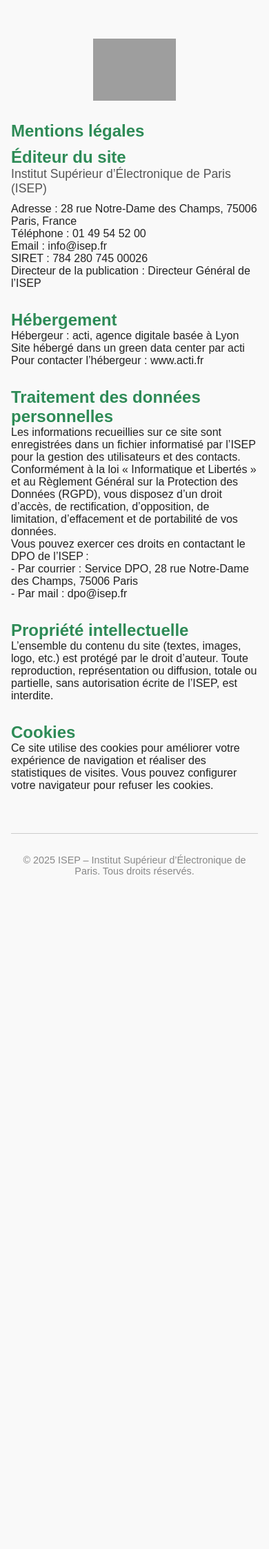
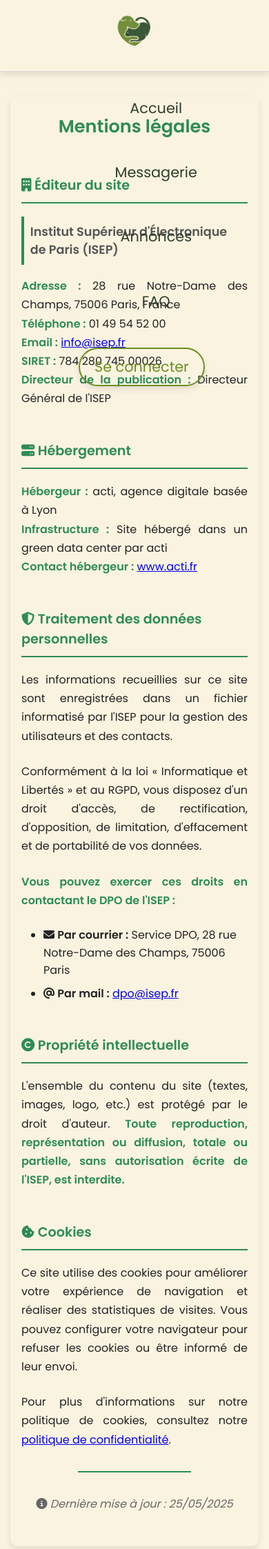
Before and after one commit to MaxxxxxxLh/animalWebsite, a PHP site: page /resetPassword/app/Views/pages/mentions_legales.php in a window 390 px wide. Shown: the top 2246 px of the page at 69% size. Before the commit the page ends 1268 px from the top, so only its background shows below. Run offline with PHP 8.4, Linux system fonts and the light colour scheme; a stand-in replaces the project's code that opens the database connection; grey boxes are pictures that could not be loaded.

Commit message:
mentions legales php+css

```diff
--- a/app/Views/pages/mentions_legales.php
+++ b/app/Views/pages/mentions_legales.php
@@ -1,92 +1,82 @@
 <?php
 // mentions_legales.php
+$pageTitle = 'Mentions légales';
 ?>
-
 <!DOCTYPE html>
 <html lang="fr">
 <head>
     <meta charset="UTF-8">
-    <title>Mentions légales - ISEP</title>
+    <meta name="viewport" content="width=device-width, initial-scale=1.0">
+    <title>Mentions Légales - Gardiennage d'animaux</title>
+    <link href="https://fonts.googleapis.com/css2?family=Poppins:wght@300;400;600&display=swap" rel="stylesheet">
+    <link rel="stylesheet" href="https://cdnjs.cloudflare.com/ajax/libs/font-awesome/6.4.0/css/all.min.css">
+    <link rel="stylesheet" href="/css/style.css">
     <link rel="stylesheet" href="/css/header.css">
     <link rel="stylesheet" href="/css/footer.css">
-    <link rel="stylesheet" href="/css/style.css">
-    <style>
-        body {
-            font-family: Arial, sans-serif;
-            margin: 40px auto;
-            max-width: 800px;
-            background: #f9f9f9;
-            color: #222;
-        }
-        h1, h2 {
-            color: #2e8b57;
-        }
-        .logo {
-            display: block;
-            margin: 0 auto 30px auto;
-            width: 120px;
-            height: auto;
-        }
-        section {
-            margin-bottom: 30px;
-        }
-        .subtitle {
-            font-size: 1.1em;
-            color: #555;
-            margin-bottom: 10px;
-        }
-        hr {
-            border: 0;
-            border-top: 1px solid #ccc;
-            margin: 30px 0;
-        }
-    </style>
+    <link rel="stylesheet" href="/css/pages/mentions_légales.css">
 </head>
 <body>
-    <!-- Adapte le chemin du logo si besoin -->
-    <img src="/animalWebsite/public/assets/img/logo.png" alt="Logo ISEP" class="logo">
+    <?php include(__DIR__ . '/../includes/header.php'); ?>
 
-    <h1>Mentions légales</h1>
+    <main class="container">
+        <section class="form-section">
+            <h2>Mentions légales</h2>
 
-    <section>
-        <h2>Éditeur du site</h2>
-        <div class="subtitle">Institut Supérieur d’Électronique de Paris (ISEP)</div>
-        Adresse : 28 rue Notre-Dame des Champs, 75006 Paris, France<br>
-        Téléphone : 01 49 54 52 00<br>
-        Email : info@isep.fr<br>
-        SIRET : 784 280 745 00026<br>
-        Directeur de la publication : Directeur Général de l’ISEP
-    </section>
+            <h3><i class="fas fa-building"></i> Éditeur du site</h3>
+            <div class="subtitle">Institut Supérieur d'Électronique de Paris (ISEP)</div>
+            <p>
+                <strong>Adresse :</strong> 28 rue Notre-Dame des Champs, 75006 Paris, France<br>
+                <strong>Téléphone :</strong> 01 49 54 52 00<br>
+                <strong>Email :</strong> <a href="mailto:info@isep.fr">info@isep.fr</a><br>
+                <strong>SIRET :</strong> 784 280 745 00026<br>
+                <strong>Directeur de la publication :</strong> Directeur Général de l'ISEP
+            </p>
 
-    <section>
-        <h2>Hébergement</h2>
-        Hébergeur : acti, agence digitale basée à Lyon<br>
-        Site hébergé dans un green data center par acti<br>
-        Pour contacter l’hébergeur : www.acti.fr
-    </section>
+            <h3><i class="fas fa-server"></i> Hébergement</h3>
+            <p>
+                <strong>Hébergeur :</strong> acti, agence digitale basée à Lyon<br>
+                <strong>Infrastructure :</strong> Site hébergé dans un green data center par acti<br>
+                <strong>Contact hébergeur :</strong> <a href="https://www.acti.fr" target="_blank" rel="noopener">www.acti.fr</a>
+            </p>
 
-    <section>
-        <h2>Traitement des données personnelles</h2>
-        Les informations recueillies sur ce site sont enregistrées dans un fichier informatisé par l’ISEP pour la gestion des utilisateurs et des contacts.<br>
-        Conformément à la loi « Informatique et Libertés » et au Règlement Général sur la Protection des Données (RGPD), vous disposez d’un droit d’accès, de rectification, d’opposition, de limitation, d’effacement et de portabilité de vos données.<br>
-        Vous pouvez exercer ces droits en contactant le DPO de l’ISEP :<br>
-        - Par courrier : Service DPO, 28 rue Notre-Dame des Champs, 75006 Paris<br>
-        - Par mail : dpo@isep.fr
-    </section>
+            <h3><i class="fas fa-shield-alt"></i> Traitement des données personnelles</h3>
+            <p>
+                Les informations recueillies sur ce site sont enregistrées dans un fichier informatisé par l'ISEP pour la gestion des utilisateurs et des contacts.
+            </p>
+            <p>
+                Conformément à la loi « Informatique et Libertés » et au RGPD, vous disposez d'un droit d'accès, de rectification, d'opposition, de limitation, d'effacement et de portabilité de vos données.
+            </p>
+            <p><strong>Vous pouvez exercer ces droits en contactant le DPO de l'ISEP :</strong></p>
+            <ul>
+                <li><i class="fas fa-envelope"></i> <strong>Par courrier :</strong> Service DPO, 28 rue Notre-Dame des Champs, 75006 Paris</li>
+                <li><i class="fas fa-at"></i> <strong>Par mail :</strong> <a href="mailto:dpo@isep.fr">dpo@isep.fr</a></li>
+            </ul>
 
-    <section>
-        <h2>Propriété intellectuelle</h2>
-        L’ensemble du contenu du site (textes, images, logo, etc.) est protégé par le droit d’auteur. Toute reproduction, représentation ou diffusion, totale ou partielle, sans autorisation écrite de l’ISEP, est interdite.
-    </section>
+            <h3><i class="fas fa-copyright"></i> Propriété intellectuelle</h3>
+            <p>
+                L'ensemble du contenu du site (textes, images, logo, etc.) est protégé par le droit d'auteur.
+                <strong>Toute reproduction, représentation ou diffusion, totale ou partielle, sans autorisation écrite de l'ISEP, est interdite.</strong>
+            </p>
 
-    <section>
-        <h2>Cookies</h2>
-        Ce site utilise des cookies pour améliorer votre expérience de navigation et réaliser des statistiques de visites. Vous pouvez configurer votre navigateur pour refuser les cookies.
-    </section>
+            <h3><i class="fas fa-cookie-bite"></i> Cookies</h3>
+            <p>
+                Ce site utilise des cookies pour améliorer votre expérience de navigation et réaliser des statistiques de visites.
+                Vous pouvez configurer votre navigateur pour refuser les cookies ou être informé de leur envoi.
+            </p>
+            <p>
+                Pour plus d'informations sur notre politique de cookies, consultez notre
+                <a href="/politique-confidentialite">politique de confidentialité</a>.
+            </p>
 
-    <hr>
-    <div style="text-align: center; color: #888; font-size: 0.9em;">
-        &copy; <?= date('Y') ?> ISEP – Institut Supérieur d’Électronique de Paris. Tous droits réservés.
-    </div>
+            <hr>
+
+            <p style="text-align: center; font-style: italic; color: #666;">
+                <i class="fas fa-info-circle"></i>
+                Dernière mise à jour : <?php echo date('d/m/Y'); ?>
+            </p>
+        </section>
+    </main>
+
+    <?php include(__DIR__ . '/../includes/footer.php'); ?>
 </body>
 </html>
--- /dev/null
+++ b/public/css/pages/mentions_légales.css
@@ -0,0 +1,127 @@
+body {
+  font-family: Arial, sans-serif;
+  margin: 0;
+  padding: 0;
+  background: var(--nature-beige);
+  color: #222;
+  min-height: 100vh;
+  display: flex;
+  flex-direction: column;
+}
+
+/* Compensation pour la navbar sticky de 5em de hauteur */
+main.container {
+  margin-top: 2em; /* Espace après la navbar */
+  margin-bottom: 2em; /* Espace avant le footer */
+  max-width: 800px;
+  margin-left: auto;
+  margin-right: auto;
+  padding: 40px 20px;
+  flex-grow: 1; /* Pour que le main prenne l'espace disponible */
+}
+
+h1,
+h2 {
+  color: #2e8b57;
+  margin-bottom: 1.5em;
+}
+
+h2 {
+  font-size: 2.2em;
+  text-align: center;
+  margin-bottom: 2em;
+}
+
+section {
+  margin-bottom: 30px;
+}
+
+.form-section {
+  background: var(--nature-beige);
+  padding: 3em;
+  border-radius: 10px;
+  box-shadow: 0 4px 10px rgba(0, 0, 0, 0.1);
+}
+
+.form-section h3 {
+  color: #2e8b57;
+  margin-top: 2.5em;
+  margin-bottom: 1em;
+  font-size: 1.4em;
+  border-bottom: 2px solid #2e8b57;
+  padding-bottom: 0.5em;
+}
+
+.form-section h3:first-of-type {
+  margin-top: 0;
+}
+
+.subtitle {
+  font-size: 1.1em;
+  color: #555;
+  margin-bottom: 1em;
+  font-weight: 600;
+  background: var(--nature-beige);
+  padding: 0.5em;
+  border-left: 4px solid #2e8b57;
+}
+
+.form-section p {
+  line-height: 1.7;
+  margin-bottom: 1.5em;
+  text-align: justify;
+}
+
+.form-section ul {
+  margin: 1em 0;
+  padding-left: 2em;
+}
+
+.form-section li {
+  margin-bottom: 0.5em;
+  line-height: 1.6;
+}
+
+hr {
+  border: 0;
+  border-top: 2px solid #2e8b57;
+  margin: 2em 0;
+  width: 50%;
+  margin-left: auto;
+  margin-right: auto;
+}
+
+/* Amélioration de la lisibilité */
+.form-section p strong {
+  color: #2e8b57;
+}
+
+/* Responsive */
+@media (max-width: 768px) {
+  main.container {
+    margin-top: 1em;
+    padding: 20px 15px;
+  }
+
+  .form-section {
+    padding: 2em 1.5em;
+  }
+
+  h2 {
+    font-size: 1.8em;
+  }
+
+  .form-section h3 {
+    font-size: 1.2em;
+  }
+}
+
+@media (max-width: 480px) {
+  .form-section {
+    padding: 1.5em 1em;
+  }
+
+  h2 {
+    font-size: 1.6em;
+  }
+}
```
Also changed, not shown: public/index.php (+14 -0 lines).
